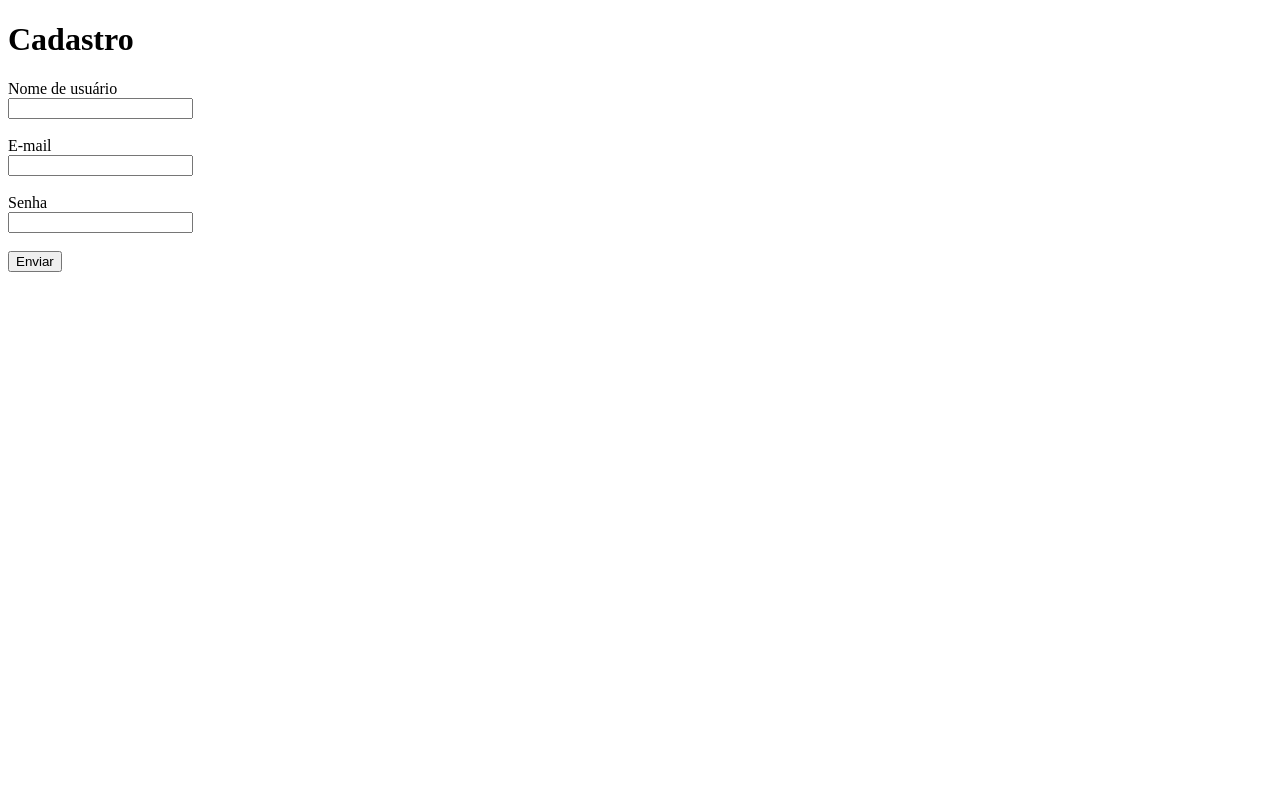
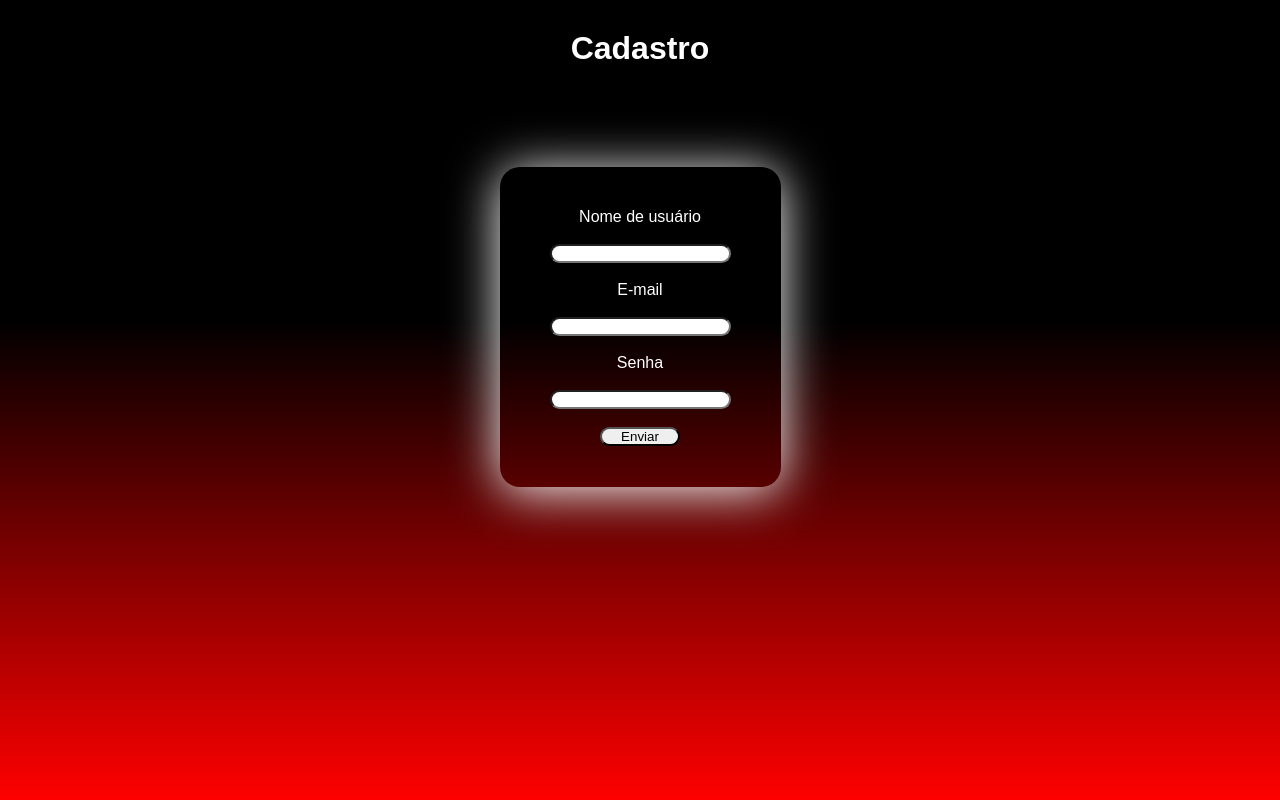
Before and after one commit to 21stCenturySchizoidMa/SoundGarden-1, a PHP site: page /php/cadastro.html in a window 1280 px wide. Run offline with PHP 8.4, Linux system fonts and the light colour scheme.

Commit message:
ultimate definitive edtion blast master ultra

```diff
--- a/index.html
+++ b/index.html
@@ -35,6 +35,9 @@
             <h3 class="menu">
                 <a href="./pages/noticiais.html">NOTÍCIAS</a>
             </h3>
+            <h3 class="menu">
+                <a href="/SoundGarden/php/cadastro.html">Cadastre-se</a>
+            </h3>
         </div>
     </section>>
 
--- a/php/cadastro.html
+++ b/php/cadastro.html
@@ -3,6 +3,7 @@
 <head>
     <meta charset="UTF-8">
     <meta name="viewport" content="width=device-width, initial-scale=1.0">
+    <link rel="stylesheet" href="php.css">
     <title>Cadastro</title>
 </head>
 <body>
@@ -10,17 +11,17 @@
     <form action ="cadastro.php" method ="POST">
         <label> Nome de usuário</label>
         <br>
-        <input type="text" name ="user">
-        <br><br>
+        <input id ="user"type="text" name ="user">
+        <br>
         <label>E-mail</label>
         <br>
-        <input type="e-mail" name="email">
-        <br><br>
+        <input id= "email"type="e-mail" name="email">
+        <br>
         <label>Senha</label>
         <br>
-        <input type="password" name ="senha">
-        <br><br>
-        <input type="submit" value="Enviar">
+        <input id="senha" type="password" name ="senha">
+        <br>
+        <input id ="submit" type="submit" value="Enviar">
     </form>
 </body>
 </html>
--- a/php/cadastro.php
+++ b/php/cadastro.php
@@ -15,5 +15,4 @@
       echo "deu errado maninho";
    }
    mysqli_close($conn);
-
 ?>
--- /dev/null
+++ b/php/php.css
@@ -0,0 +1,65 @@
+html{
+    box-sizing: border-box;
+    height: 100%;
+}
+
+*,
+*::before,
+*::after{
+    box-sizing: inherit;
+    margin: 0;
+    padding: 0;
+}
+
+body{
+    background:linear-gradient(0deg, red,black 60%);
+    display: flex;
+    font-family: fantasy;
+    font-display: swap;
+    height: inherit;
+    align-items: center;
+    color:white;
+    flex-direction: column;
+}
+
+h1{
+    margin-top: 30px;
+}
+form{
+    display: flex;
+    flex-direction: column;
+    align-items: center;
+    justify-content: center;
+    margin-top:100px;
+    border-radius: 20px;
+    box-shadow: 0 4px 50px;
+    border: 1px solid (white);
+    flex-basis: 320px;
+    height: 200px;
+    padding: 50px 50px;
+}
+
+#user{
+    border-radius: 20px;
+    height: 30px;
+
+}
+
+#email{
+    border-radius: 20px;
+    height: 30px;
+
+}
+
+#senha{
+    border-radius: 20px;
+    height: 30px;
+
+}
+
+#submit{
+    border-radius: 20px;
+    width: 80px;
+    height: 40px;
+
+}
```
Lines whose indentation alone changed are shown as unchanged.
